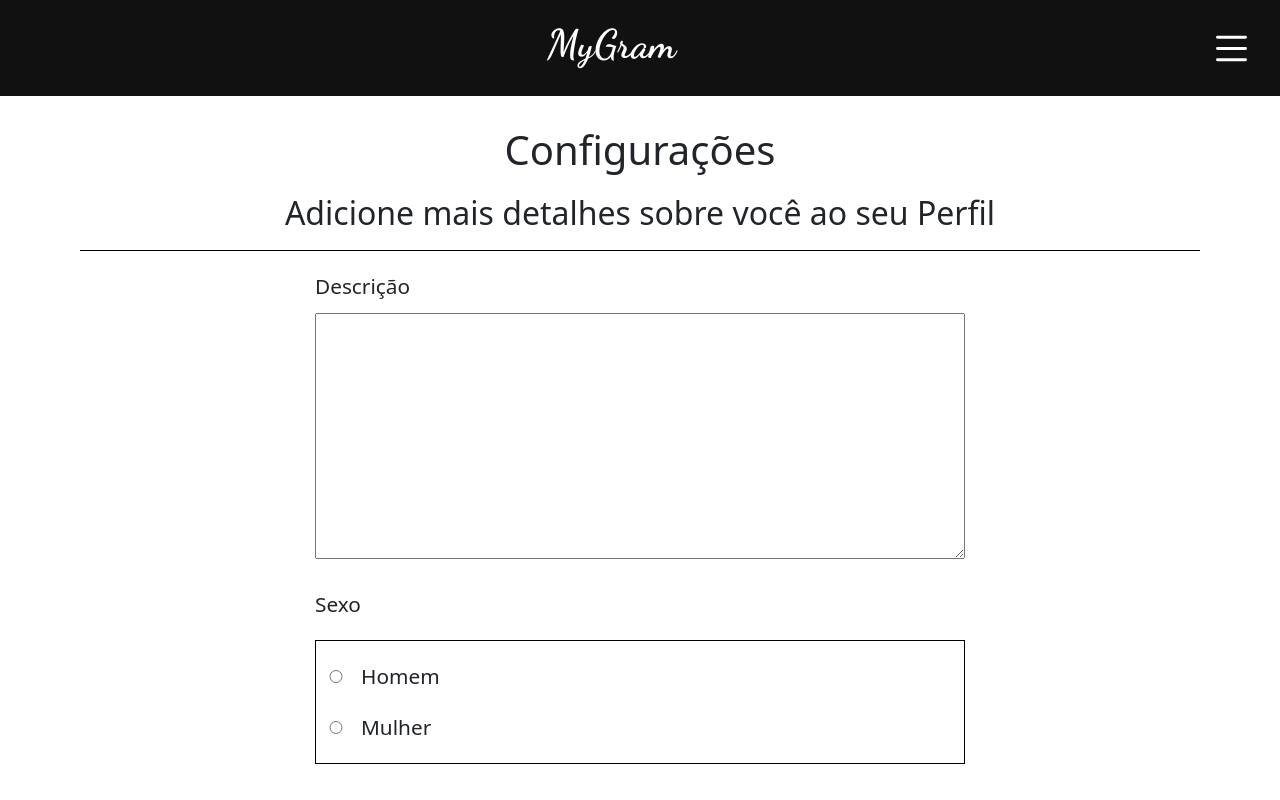
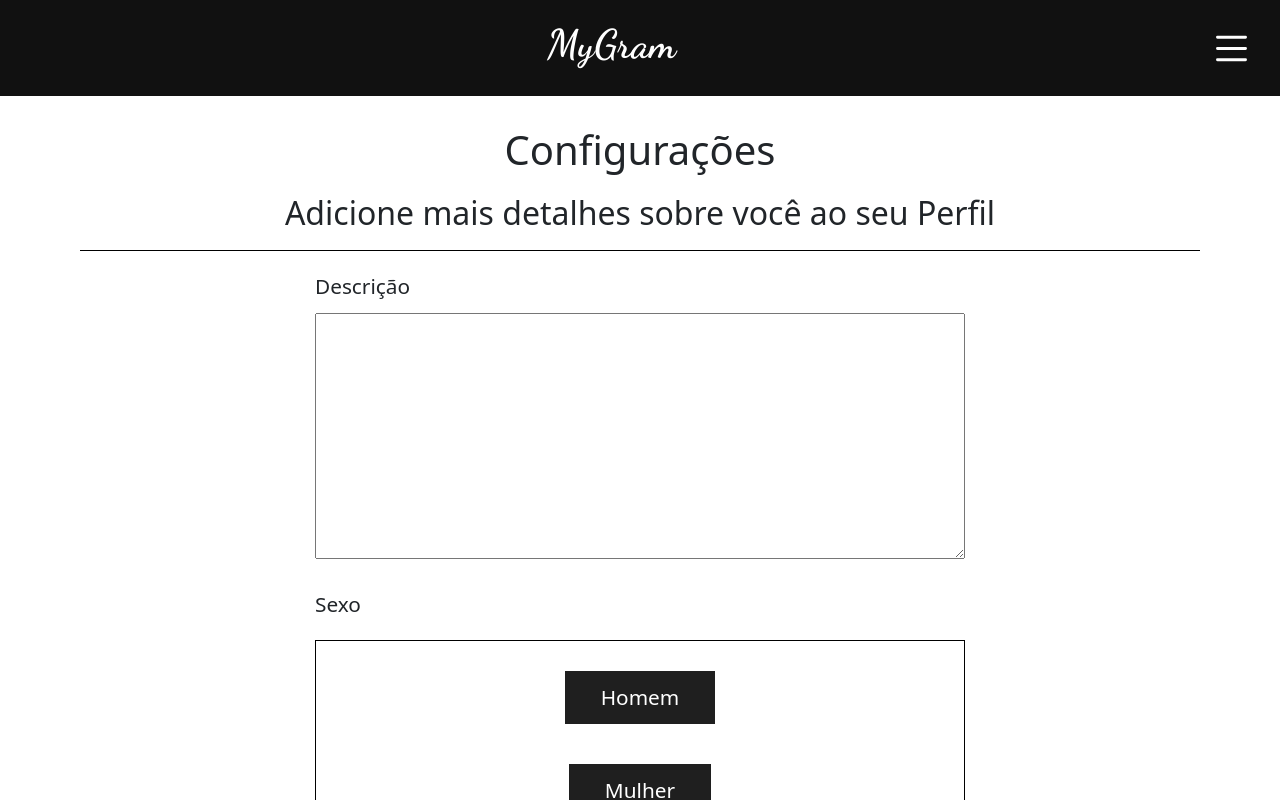
Before and after one commit to Pedro-Thomazi/myGram, a React (Create React App) app: page /details in a window 1280 px wide. Shown: the top 800 px of the page. Built offline with nearby package versions, Linux system fonts and the light colour scheme; no server answers; the database is empty; sample sign-in values are in the browser's storage.

Commit message:
Add cor para escolha de genero

```diff
--- a/src/Pages/AddDetailsUser/AddDetailsUser.module.css
+++ b/src/Pages/AddDetailsUser/AddDetailsUser.module.css
@@ -95,7 +95,7 @@
 
 .genders div {
   display: flex;
-  flex-direction: row;
+  flex-direction: column;
   align-items: center;
 }
 
@@ -105,14 +105,37 @@
   align-items: center;
   cursor: pointer;
   margin: 0 15px;
+  background-color: #1f1f1f;
+  border: 1px solid transparent;
+  color: #fff;
+  padding: 10px 35px;
+  margin: 10px 0;
+  transition: .4s;
+}
+
+.genders div label:hover {
+  background-color: transparent;
+  border: 1px solid #1f1f1f;
+  color: #1f1f1f;
 }
 
 .genders div input {
   width: 20px;
+  display: none;
 }
 
 .userImg {
   display: none;
+}
+
+#imgMan {
+  background-color: rgb(0, 110, 255);
+  padding: 10px;
+}
+
+#imgWoman {
+  background-color: rgb(183, 0, 255);
+  padding: 10px;
 }
 
 .genderMan:checked ~ img#imgMan {
```
